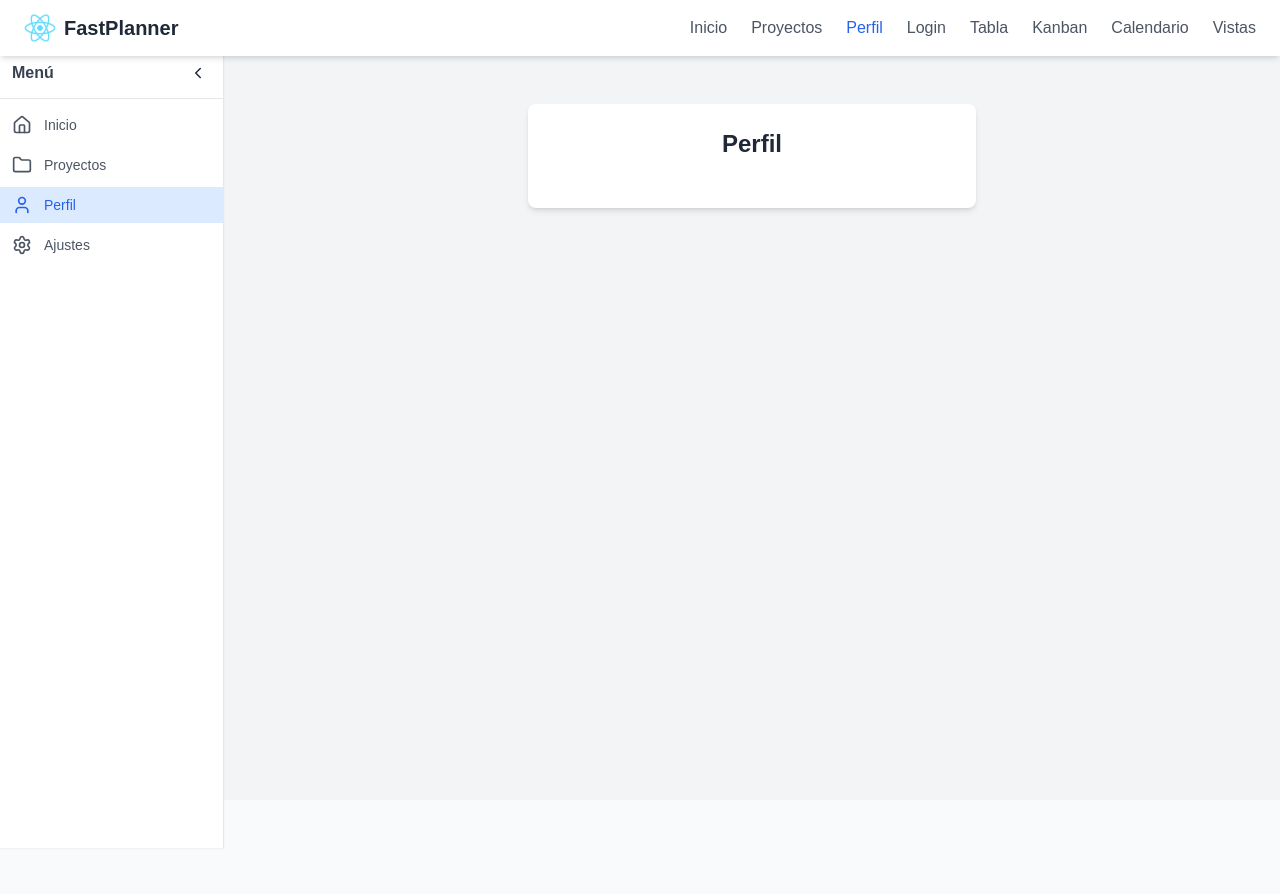
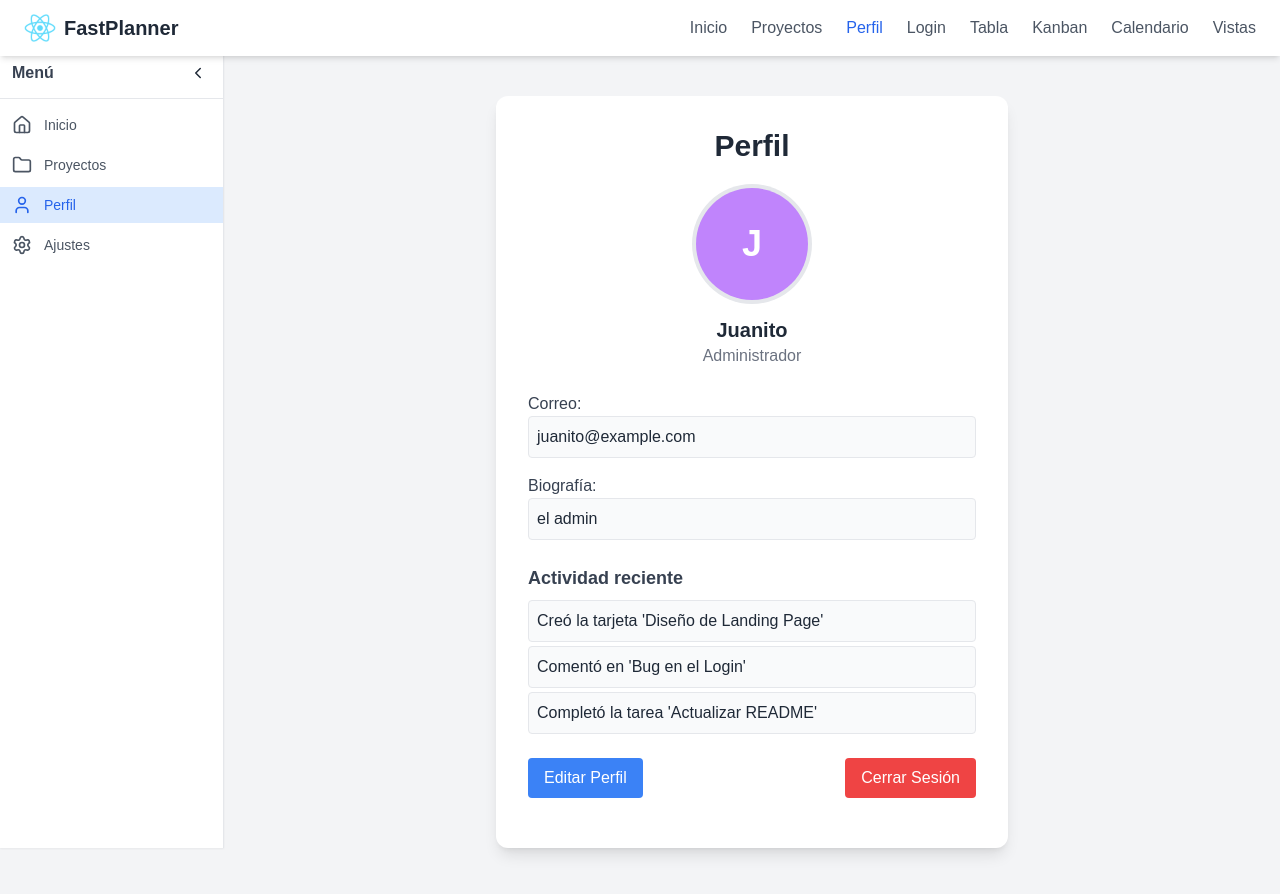
Before and after one commit to JorgeFierroo/FastPlanner, a React (Create React App) app in the folder frontend/: page /profile in a window 1280 px wide. Before the commit the page ends 800 px from the top, so only its background shows below. Built offline with nearby package versions, Linux system fonts and the light colour scheme; the HTML template or start-up script is replaced by a standard one.

Commit message:
actualización frontend del perfil basico

```diff
--- a/frontend/src/pages/Profile.tsx
+++ b/frontend/src/pages/Profile.tsx
@@ -1,9 +1,106 @@
-import React from 'react';
+import React, { useState } from "react";
 
 const Profile: React.FC = () => {
+  const [editando, setEditando] = useState(false);
+  const [usuario, setUsuario] = useState({
+    nombre: "Juanito",
+    correo: "juanito@example.com",
+    rol: "Administrador",
+    bio: "el admin",
+  });
+
+  const [actividad] = useState([
+    "Creó la tarjeta 'Diseño de Landing Page'",
+    "Comentó en 'Bug en el Login'",
+    "Completó la tarea 'Actualizar README'",
+  ]);
+
+  const handleChange = (e: React.ChangeEvent<HTMLInputElement | HTMLTextAreaElement>) => {
+    setUsuario({ ...usuario, [e.target.name]: e.target.value });
+  };
+
   return (
-    <div className="max-w-md mx-auto mt-8 p-6 bg-white rounded-lg shadow-md">
-      <h1 className="text-2xl font-bold text-center mb-6">Perfil</h1>
+    <div className="min-h-screen p-6 flex justify-center bg-gray-100">
+      <div className="bg-white p-8 rounded-xl shadow-lg w-full max-w-lg">
+        <h1 className="text-3xl font-bold mb-6 text-center text-gray-800">Perfil</h1>
+
+        {/* Avatar y datos básicos */}
+        <div className="flex flex-col items-center mb-6">
+          <div className="w-28 h-28 rounded-full bg-purple-400 flex items-center justify-center text-white text-4xl font-bold ring-4 ring-gray-200">
+            {usuario.nombre.charAt(0)}
+          </div>
+
+          {editando ? (
+            <input
+              type="text"
+              name="nombre"
+              value={usuario.nombre}
+              onChange={handleChange}
+              className="mt-4 text-xl font-semibold text-gray-800 border-b-2 border-gray-300 focus:outline-none"
+            />
+          ) : (
+            <p className="mt-4 text-xl font-semibold text-gray-800">{usuario.nombre}</p>
+          )}
+
+          <p className="text-gray-500">{usuario.rol}</p>
+        </div>
+
+        {/* Información editable */}
+        <div className="space-y-4">
+          <div>
+            <label className="block font-medium text-gray-700">Correo:</label>
+            {editando ? (
+              <input
+                type="email"
+                name="correo"
+                value={usuario.correo}
+                onChange={handleChange}
+                className="bg-gray-50 p-2 rounded border w-full focus:outline-none border-gray-300"
+              />
+            ) : (
+              <p className="bg-gray-50 p-2 rounded border border-gray-200">{usuario.correo}</p>
+            )}
+          </div>
+          <div>
+            <label className="block font-medium text-gray-700">Biografía:</label>
+            {editando ? (
+              <textarea
+                name="bio"
+                value={usuario.bio}
+                onChange={handleChange}
+                className="bg-gray-50 p-2 rounded border w-full focus:outline-none border-gray-300"
+              />
+            ) : (
+              <p className="bg-gray-50 p-2 rounded border border-gray-200">{usuario.bio}</p>
+            )}
+          </div>
+        </div>
+
+        {/* Actividad reciente */}
+        <div className="mt-6">
+          <h2 className="text-lg font-semibold mb-2 text-gray-700">Actividad reciente</h2>
+          <ul className="space-y-1">
+            {actividad.map((act, index) => (
+              <li key={index} className="bg-gray-50 p-2 rounded border border-gray-200 hover:shadow-md transition-shadow">
+                {act}
+              </li>
+            ))}
+          </ul>
+        </div>
+
+        {/* Botones */}
+        <div className="mt-6 flex justify-between">
+          <button
+            onClick={() => setEditando(!editando)}
+            className="px-4 py-2 bg-blue-500 text-white rounded hover:bg-blue-600 transition-colors"
+          >
+            {editando ? "Guardar" : "Editar Perfil"}
+          </button>
+          <button className="px-4 py-2 bg-red-500 text-white rounded hover:bg-red-600 transition-colors">
+            Cerrar Sesión
+          </button>
+        </div>
+      </div>
     </div>
   );
 };
```
